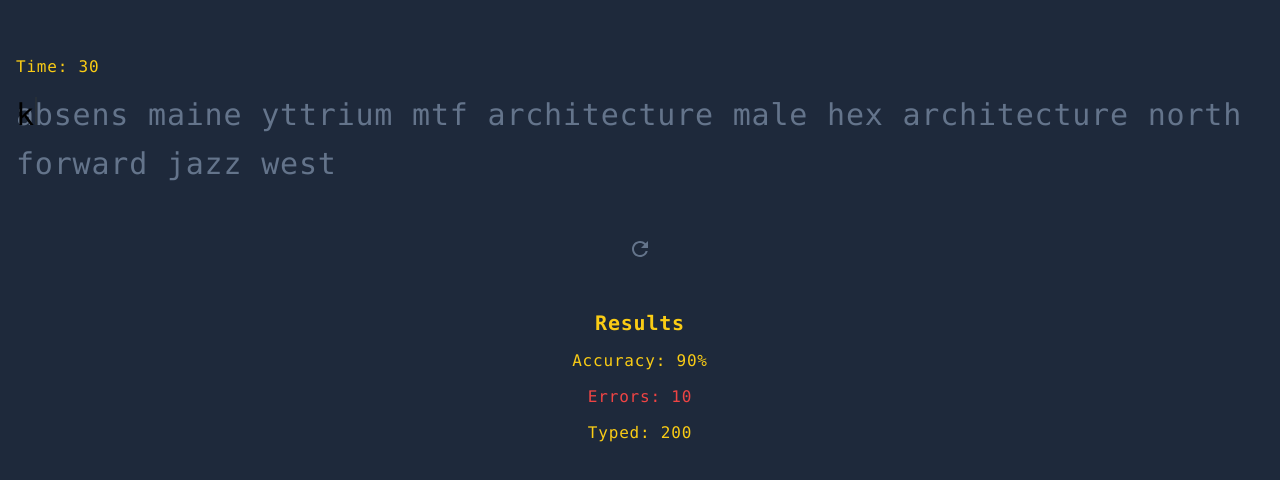
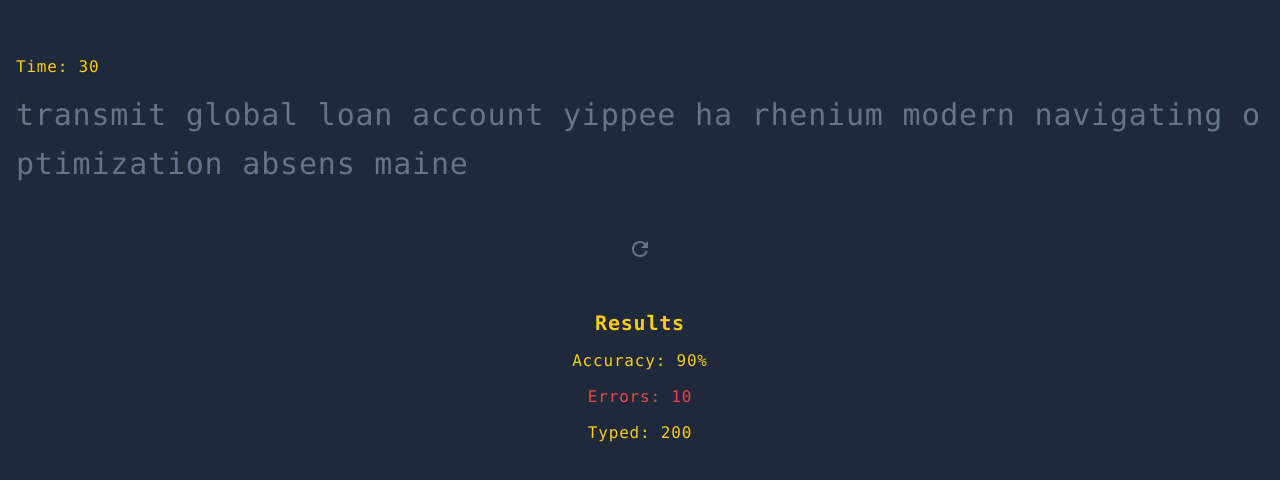
Before and after one commit to duplantier/Type-i-Fast, a React (Create React App) app: page / in a window 1280 px wide. Shown: the part 150-630 px from the top of the page. Built offline with nearby package versions, Linux system fonts and the light colour scheme.

Commit message:
Feat: Updating UserTypings Component

```diff
--- a/src/App.tsx
+++ b/src/App.tsx
@@ -3,8 +3,6 @@ import RestartButton from "./components/RestartButton";
 import Results from "./components/Results";
 import UserTypings from "./components/UserTypings";
 import useEngine from "./hooks/useEngine";
-
-const words = faker.random.words(10);
 
 const App = () => {
   const { state, words, timeLeft, typed } = useEngine();
@@ -13,7 +11,11 @@ const App = () => {
       <CountdownTimer timeLeft={timeLeft} />
       <WordsContainer>
         <GeneratedWords words={words} />
-        <UserTypings className="absolute inset-0" userInput={typed} />{" "}
+        <UserTypings
+          className="absolute inset-0"
+          words={words}
+          userInput={typed}
+        />
         {/* * User Input generated words'ün üzerine geliyor. İkisi de aynı style'a sahip: */}
       </WordsContainer>
       <RestartButton
--- a/src/components/UserTypings.tsx
+++ b/src/components/UserTypings.tsx
@@ -1,10 +1,13 @@
+import classNames from "classnames";
 import Caret from "./Caret";
 
 const UserTypings = ({
   userInput,
   className,
+  words,
 }: {
   className?: string;
+  words: string;
   userInput: string;
 }) => {
   const typedCharacters = userInput.split("");
@@ -12,15 +15,40 @@ const UserTypings = ({
   return (
     <div className={className}>
       {typedCharacters.map((char, index) => {
-        return <Character key={`${char}_${index}`} char={char} />;
+        return (
+          <Character
+            key={`${char}_${index}`}
+            actual={char}
+            expected={words[index]}
+          />
+        );
       })}
-      k
       <Caret />
     </div>
   );
 };
 
-const Character = ({ char }: { char: string }) => {
-  return <span className="text-primary-400">{char}</span>;
+const Character = ({
+  actual,
+  expected,
+}: {
+  actual: string;
+  expected: string;
+}) => {
+  const isCorrect = actual === expected;
+  const isWhiteSpace = expected === " ";
+  return (
+    <span
+      //* Use classNames to conditionally apply classes
+      className={classNames({
+        "text-primary-400": isCorrect && !isWhiteSpace,
+        "text-red-500": !isCorrect && !isWhiteSpace,
+        //! Whitespace yerine karaktere basarsan:
+        "bg-red-500/50": !isCorrect && isWhiteSpace,
+      })}
+    >
+      {expected}
+    </span>
+  );
 };
 export default UserTypings;
--- a/src/hooks/useEngine.ts
+++ b/src/hooks/useEngine.ts
@@ -12,8 +12,7 @@ const useEngine = () => {
   const [state, setState] = useState<State>("start");
   const { words, updateWords } = useWords(NUMBER_OF_WORDS);
 
-  const { timeLeft, startCountdown, resetCountdown } =
-    useCountdownTimer(COUNTDOWN_SECONDS);
+  const { timeLeft, startCountdown } = useCountdownTimer(COUNTDOWN_SECONDS);
 
   const { typed, cursor, clearTyped, resetTotalTyped, totalTyped } = useTyping(
     state !== "finish"
```
